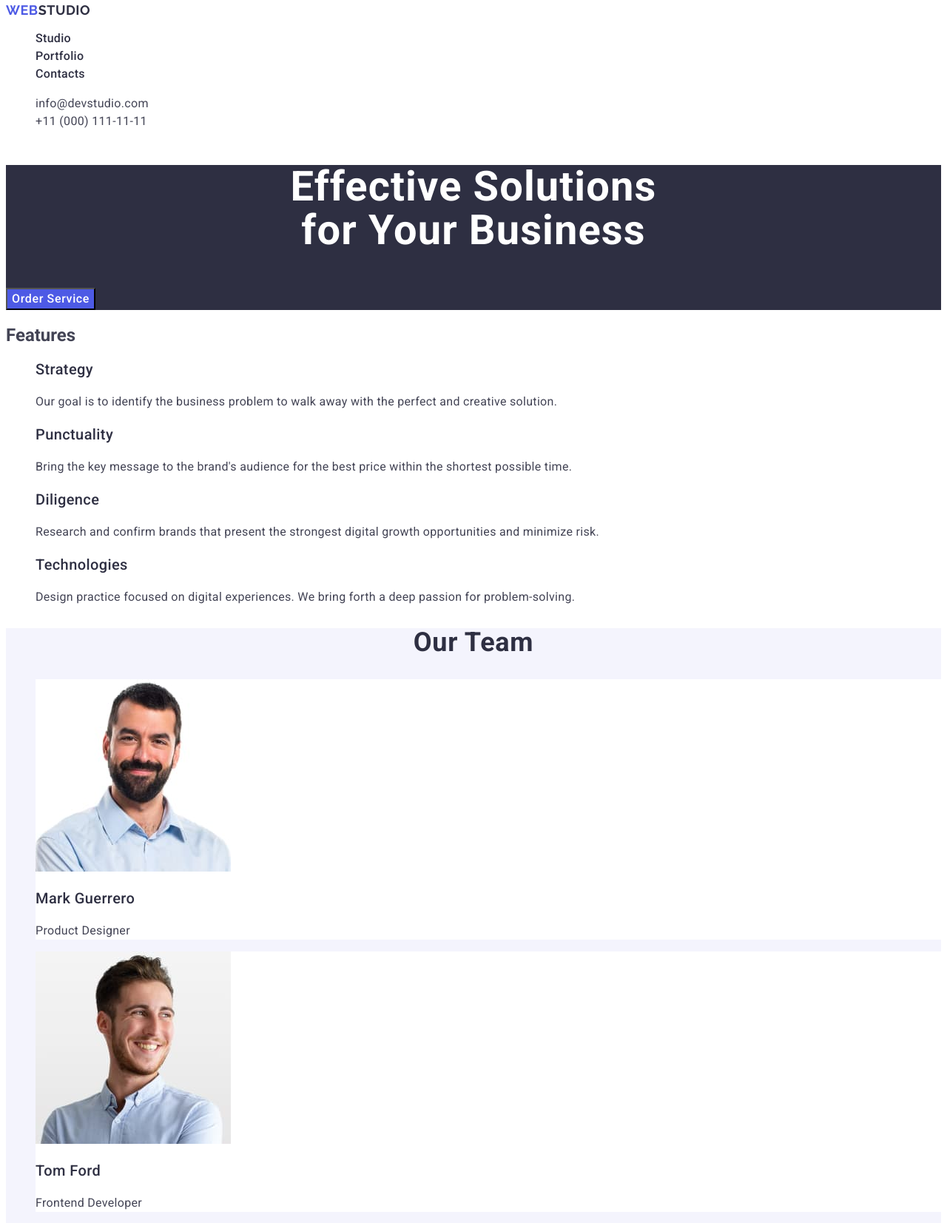
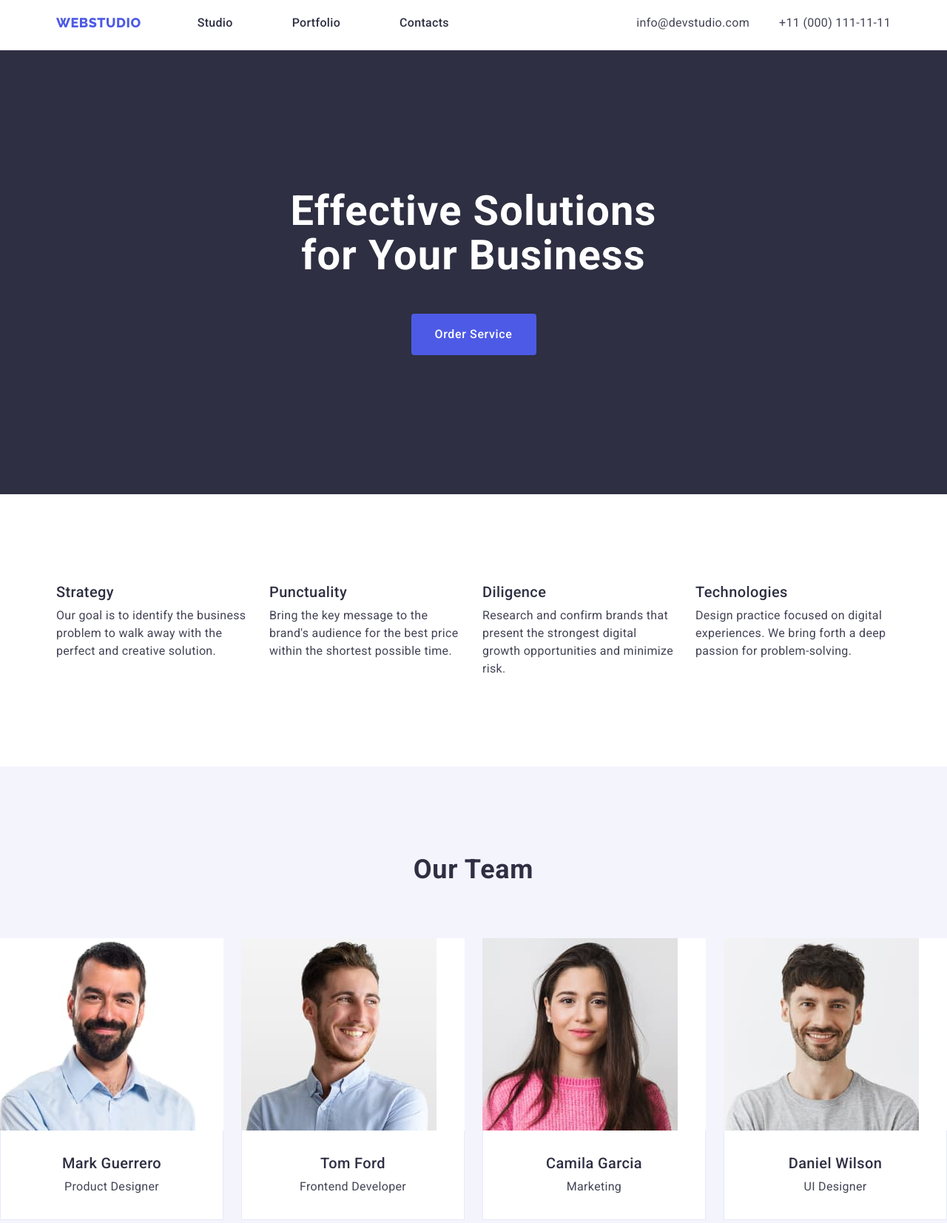
Before and after one commit to Irene0850/goit-markup-hw-03, a plain HTML site: page index.html in a window 1280 px wide. Shown: the part 5-1658 px from the top of the page at 74% size. Drawn offline with nearby package versions, Linux system fonts and the light colour scheme.

Commit message:
add index file

```diff
--- a/css/styles.css
+++ b/css/styles.css
@@ -1,35 +1,92 @@
+.list {
+  list-style: none;
+}
+.link {
+  text-decoration: none;
+}
+.button {
+  cursor: pointer;
+}
 
-.list {
+h1,
+h2,
+h3,
+h4,
+p {
+  margin-top: 0;
+  margin-bottom: 0;
+}
+ul {
+  margin-top: 0;
+  margin-bottom: 0;
+  padding-left: 0;
+}
+
+img {
+  display: block;
+}
+
+.container {
+  width: 1158px;
+  margin-left: auto;
+  margin-right: auto;
+  padding-left: 15px;
+  padding-right: 15px;
+}
+
+.body-content {
   font-family: "Roboto", sans-serif;
+  font-style: normal;
+  font-weight: 400;
+  font-size: 16px;
+  line-height: 1.5;
+  letter-spacing: 0.32px;
   background-color: #ffffff;
   color: #434455;
 }
-a {
-    text-decoration: none;
+
+.menu-header {
+  border-bottom: 1px solid #e7e9fc;
 }
 
-ul {
-    list-style: none;
+.container-header {
+  display: flex;
+}
+
+.header-navigation {
+  display: flex;
+  align-items: center;
 }
 
 .title-logo {
   font-family: "Raleway", sans-serif;
-font-weight: 700;
+  font-style: normal;
+  font-weight: 800;
   font-size: 18px;
   line-height: 1.17;
   letter-spacing: 0.03em;
   color: #4d5ae5;
   text-transform: uppercase;
+  align-items: center;
+  margin-right: 76px;
 }
-    .title-text {
-        font-family: "Raleway", sans-serif;
-        font-weight: 700;
-            font-size: 18px;
-            color: #2e2f42;
+
+.menu-title-studio {
+  display: flex;
+  gap: 40px;
 }
-.menu-title:hover, .menu-title:focus {
+
+.header-menu-item {
+  font-style: normal;
+  font-weight: 500;
+  margin-right: 40px;
+}
+
+.menu-title:hover,
+.menu-title:focus {
   color: #404bbf;
 }
+
 .menu-title {
   font-family: "Roboto", sans-serif;
   font-weight: 500;
@@ -37,35 +94,67 @@ font-weight: 700;
   line-height: 1.5;
   letter-spacing: 0.02em;
   color: #2e2f42;
+  display: block;
+  margin-right: 0;
+  padding-top: 24px;
+  padding-bottom: 24px;
 }
-    .menu {
+
+address {
   font-style: normal;
 }
+
+.menu {
+  display: flex;
+  align-items: center;
+  margin-left: auto;
+}
+
+.link-menu-address {
+  display: flex;
+  gap: 40px;
+}
+
 .link-menu {
-        font-family: "Roboto", sans-serif;
-            font-style: normal;
-            font-weight: 400;
-            font-size: 16px;
-            line-height: 1.5;
-            letter-spacing: 0.02em;
   color: #434455;
 }
-.link-menu:hover, .link-menu:focus {
+
+.link-menu:hover,
+.link-menu:focus {
   color: #404bbf;
 }
 
+.menu-header .container-header {
+  display: flex;
+  justify-content: space-between;
+  align-items: center;
+}
 .name {
   background-color: #2e2f42;
+  padding-top: 188px;
+  padding-bottom: 188px;
 }
+
+.hero-container {
+  display: block;
+  text-align: center;
+}
+
 .name-title {
   font-family: "Roboto", sans-serif;
+  font-style: normal;
   font-weight: 700;
   font-size: 56px;
   line-height: 1.07;
   text-align: center;
   letter-spacing: 0.02em;
-        color: #fff
+  color: #fff;
+  max-width: 496px;
+  margin-left: auto;
+  margin-right: auto;
+  margin-bottom: 48px;
 }
+
 .title-button {
   background-color: #4d5ae5;
   font-family: "Roboto", sans-serif;
@@ -75,13 +164,22 @@ font-weight: 700;
   line-height: 1.5;
   letter-spacing: 0.04em;
   color: #fff;
+  display: block;
+  margin-left: auto;
+  margin-right: auto;
+  border-radius: 4px;
+  width: 169px;
+  height: 56px;
+  border: none;
+}
 
-}
-.title-button:hover, .title-button:focus {
+.title-button:hover,
+.title-button:focus {
   background-color: #404bbf;
-    color: #404BBF;
+  color: #404bbf;
   cursor: pointer;
 }
+
 .text-button {
   font-family: "Roboto", sans-serif;
   font-weight: 500;
@@ -90,14 +188,50 @@ font-weight: 700;
   letter-spacing: 0.04em;
   color: #fff;
 }
+
+.section-features {
+  padding-top: 120px;
+  padding-bottom: 120px;
+}
+
+.features-container {
+  padding-left: 15px;
+  padding-right: 15px;
+}
+
+.section-features-list {
+  display: flex;
+  gap: 24px;
+}
+
+.section-features-item {
+  width: calc((100% - 3 * 24px) / 4);
+}
+
+.visually-hidden {
+  position: absolute;
+  width: 1px;
+  height: 1px;
+  margin: -1px;
+  border: 0;
+  padding: 0;
+  white-space: nowrap;
+  clip-path: inset(100%);
+  clip: rect(0 0 0 0);
+  overflow: hidden;
+}
+
 .text-style {
   font-family: "Roboto", sans-serif;
+  font-style: normal;
   font-weight: 500;
   font-size: 20px;
   line-height: 1.2;
   letter-spacing: 0.02em;
   color: #2e2f42;
+  margin-bottom: 8px;
 }
+
 .text-list {
   font-family: "Roboto", sans-serif;
   font-weight: 400;
@@ -106,9 +240,18 @@ font-weight: 700;
   letter-spacing: 0.02em;
   color: #434455;
 }
+
 .list-developer {
   background-color: #f4f4fd;
+  padding-top: 120px;
+  padding-bottom: 120px;
 }
+
+.developer-container {
+  display: flex;
+  flex-direction: column;
+}
+
 .title-list-developer {
   font-family: "Roboto", sans-serif;
   font-weight: 700;
@@ -118,10 +261,26 @@ font-weight: 700;
   letter-spacing: 0.02em;
   text-transform: capitalize;
   color: #2e2f42;
+  text-align: center;
+  margin-bottom: 72px;
 }
+
+.section-developer-list {
+  display: flex;
+  gap: 24px;
+}
+
 .object {
   background-color: #ffffff;
+  width: calc((100% - 3 * 24px) / 4);
+  border-radius: 0px 0px 4px 4px;
 }
+
+.specialist-position {
+  padding-top: 32px;
+  padding-bottom: 32px;
+}
+
 .name-developer {
   font-family: "Roboto", sans-serif;
   font-weight: 500;
@@ -129,7 +288,10 @@ font-weight: 700;
   line-height: 1.2;
   letter-spacing: 0.02em;
   color: #2e2f42;
+  text-align: center;
+  margin-bottom: 8px;
 }
+
 .developer {
   font-family: "Roboto", sans-serif;
   font-weight: 400;
@@ -137,7 +299,19 @@ font-weight: 700;
   line-height: 1.5;
   letter-spacing: 0.02em;
   color: #434455;
+  text-align: center;
 }
+
+.portfolio {
+  padding-top: 120px;
+  padding-bottom: 120px;
+}
+
+.portfolio-container {
+  display: flex;
+  flex-direction: column;
+}
+
 .text-portfolio {
   background-color: #ffffff;
   font-family: "Roboto", sans-serif;
@@ -148,7 +322,27 @@ font-weight: 700;
   letter-spacing: 0.02em;
   text-transform: capitalize;
   color: #2e2f42;
+  padding-bottom: 72px;
 }
+
+.app-ideas {
+  display: flex;
+  flex-wrap: wrap;
+  justify-content: space-between;
+  column-gap: 24px;
+  row-gap: 48px;
+}
+
+.ideas-item {
+  width: calc((100% - 4 * 24) / 6);
+}
+
+.specialist-position {
+  padding: 32px 16px;
+  border: 1px solid #e7e9fc;
+  border-top: none;
+}
+
 .text-service {
   font-family: "Roboto", sans-serif;
   font-weight: 500;
@@ -156,7 +350,9 @@ font-weight: 700;
   line-height: 1.2;
   letter-spacing: 0.02em;
   color: #2e2f42;
+  margin-bottom: 8px;
 }
+
 .text-list-service {
   font-family: "Roboto", sans-serif;
   font-weight: 400;
@@ -165,9 +361,13 @@ font-weight: 700;
   letter-spacing: 0.02em;
   color: #434455;
 }
+
 .title-footer {
   background-color: #2e2f42;
+  padding-top: 100px;
+  padding-bottom: 100px;
 }
+
 .title-web {
   font-family: "Raleway", sans-serif;
   font-weight: 700;
@@ -177,7 +377,10 @@ font-weight: 700;
   text-transform: uppercase;
   text-decoration: none;
   color: #4d5ae5;
+  display: inline-block;
+  margin-bottom: 16px;
 }
+
 .accent-web {
   font-family: "Raleway", sans-serif;
   font-weight: 700;
@@ -185,6 +388,7 @@ font-weight: 700;
   line-height: 1.16667;
   color: #f4f4fd;
 }
+
 .text-footer {
   font-family: "Roboto", sans-serif;
   font-weight: 400;
@@ -192,4 +396,5 @@ font-weight: 700;
   line-height: 1.5;
   letter-spacing: 0.02em;
   color: #f4f4fd;
+  max-width: 264px;
 }
--- a/index.html
+++ b/index.html
@@ -16,77 +16,92 @@
       href="https://fonts.googleapis.com/css2?family=Raleway:ital,wght@0,100..900;1,100..900&family=Roboto:ital,wght@0,100;0,300;0,400;0,500;0,700;0,900;1,100;1,300;1,400;1,500;1,700;1,900&family=Tangerine:wght@400;700&display=swap"
       rel="stylesheet"
     />
+    <link
+      rel="stylesheet"
+      href="https://cdnjs.cloudflare.com/ajax/libs/modern-normalize/2.0.0/modern-normalize.min.css"
+      integrity="sha512-4xo8blKMVCiXpTaLzQSLSw3KFOVPWhm/TRtuPVc4WG6kUgjH6J03IBuG7JZPkcWMxJ5huwaBpOpnwYElP/m6wg=="
+      crossorigin="anonymous"
+      referrerpolicy="no-referrer"
+    />
     <link rel="stylesheet" href="./css/styles.css" />
   </head>
-  <body class="list">
+
+    <body class="body-content">
       <!--Menu-->
-    <header>
-      <nav>
-        <a class="title-logo" href="./index.html">
+          <header class="menu-header">
+            <div class="container container-header">
+          <nav class="header-navigation">
+          <!--logo-->
+            <a class="title-logo link" href="./index.html">
               Web<span class="title-text">Studio</span></a
             >
-        <ul>
-          <li>
-            <a class="menu-title" href="./index.html">Studio</a>
+            <ul class="menu-title-studio list">
+              <li class="header-menu-item">
+                <a class="menu-title link" href="./index.html">Studio</a>
               </li>
-          <li>
-            <a class="menu-title" href="">Portfolio</a>
+              <li class="header-menu-item">
+                <a class="menu-title link" href="">Portfolio</a>
               </li>
-          <li><a class="menu-title" href="">Contacts</a></li>
+              <li class="header-menu-item">
+                <a class="menu-title link" href="">Contacts</a></li>
             </ul>
           </nav>
-      <address class="menu">
-        <ul>
-          <li>
-            <a class="link-menu" href="mailto:info@devstudio.com"
+          <address class="menu list">
+            <ul class="link-menu-address list">
+              <li class="header-contacts-item">
+                <a class="link-menu link" href="mailto:info@devstudio.com"
                   >info@devstudio.com</a
                 >
               </li>
-          <li>
-            <a class="link-menu" href="tel:+110001111111"
+              <li class="header-contacts-item">
+                <a class="link-menu link" href="tel:+110001111111"
                   >+11 (000) 111-11-11</a
                 >
               </li>
             </ul>
           </address>
+          </div>
         </header>
       <main>
         <!--Effective Solutions for Your Business-->
         <section class="name">
-        <h1 class="name-title">
-          Effective Solutions<br />
+          <div class="container hero-container">
+          <h1 class="name-title" lang="en">
+            Effective Solutions
             for Your Business
           </h1>
           <button class="title-button" type="button">
             <span class="text-button">Order Service</span>
           </button>
+          </div>
         </section>
         <!--Features-->
-      <section>
-        <h2>Features</h2>
-        <ul>
-          <li>
+        <section class="section-features">
+          <div class="container features-container">
+          <h2 class="visually-hidden" lang="en">Features</h2>
+          <ul class="section-features-list list">
+            <li class="section-features-item">
               <h3 class="text-style">Strategy</h3>
               <p class="text-list">
-              Our goal is to identify the business problem to walk away with the
-              perfect and creative solution.
+                Our goal is to identify the business problem to walk away with
+                the perfect and creative solution.
               </p>
             </li>
-          <li>
+            <li class="section-features-item">
               <h3 class="text-style">Punctuality</h3>
               <p class="text-list">
                 Bring the key message to the brand's audience for the best price
                 within the shortest possible time.
               </p>
             </li>
-          <li>
+            <li class="section-features-item">
               <h3 class="text-style">Diligence</h3>
               <p class="text-list">
                 Research and confirm brands that present the strongest digital
                 growth opportunities and minimize risk.
               </p>
             </li>
-          <li>
+            <li class="section-features-item">
               <h3 class="text-style">Technologies</h3>
               <p class="text-list">
                 Design practice focused on digital experiences. We bring forth a
@@ -94,119 +109,152 @@
               </p>
             </li>
           </ul>
+          </div>
         </section>
         <!--Our Team-->
         <section class="list-developer">
-        <h2 class="title-list-developer">Our Team</h2>
-        <ul>
+          <div class="container developer-container"></div>
+          <h2 class="title-list-developer" lang="en">Our Team</h2>
+          <ul class="section-developer-list list">
             <li class="object">
-            <img
+              <img class="section-team-img"
                 src="./images/photo1.jpg"
                 alt="MarkGuerrero"
                 width="264"
                 height="260"
               />
-            <h3 class="name-developer">Mark Guerrero</h3>
-            <p class="developer">Product Designer</p>
+              <div class="specialist-position">
+              <h3 class="name-developer" lang="en">Mark Guerrero</h3>
+              <p class="developer" lang="en">Product Designer</p>
+            </div>
             </li>
             <li class="object">
-            <img
+              <img class="section-team-img"
                 src="./images/photo2.jpg"
                 alt="TomFord"
                 width="264"
                 height="260"
               />
-            <h3 class="name-developer">Tom Ford</h3>
-            <p class="developer">Frontend Developer</p>
+<div class="specialist-position">
+              <h3 class="name-developer" lang="en">Tom Ford</h3>
+              <p class="developer" lang="en">Frontend Developer</p>
+            </div>
             </li>
             <li class="object">
-            <img
+              <img class="section-team-img"
                 src="./images/photo3.jpg"
                 alt="CamilaGarcia"
                 width="264"
                 height="260"
               />
-            <h3 class="name-developer">Camila Garcia</h3>
-            <p class="developer">Marketing</p>
+<div class="specialist-position">
+              <h3 class="name-developer" lang="en">Camila Garcia</h3>
+              <p class="developer" lang="en">Marketing</p>
+              </div>
             </li>
             <li class="object">
-            <img
+              <img class="section-team-img"
                 src="./images/photo4.jpg"
                 alt="DanielWilson"
                 width="264"
                 height="260"
               />
-            <h3 class="name-developer">Daniel Wilson</h3>
-            <p class="developer">UI Designer</p>
+<div class="specialist-position">
+              <h3 class="name-developer" lang="en">Daniel Wilson</h3>
+              <p class="developer" lang="en">UI Designer</p>
+              </div>
             </li>
           </ul>
+          </div>
         </section>
         <!--Our Portfolio-->
-      <section>
-        <h2 class="text-portfolio">Our Portfolio</h2>
-        <ul>
-          <li>
-            <img src="./images/img1.jpg" alt="main" width="360" height="300" />
-            <h3 class="text-service">Banking App</h3>
-            <p class="text-list-service">App</p>
+        <section class="portfolio">
+          <div class="container portfolio-container">
+          <h2 class="text-portfolio" lang="en">Our Portfolio</h2>
+          <ul class="app-ideas list">
+            <li class="ideas-item">
+              <img class="ideas-img"
+                src="./images/img1.jpg"
+                alt="main"
+                width="360"
+                height="300"
+              />
+              <div class="specialist-position">
+              <h3 class="text-service" lang="en">Banking App</h3>
+              <p class="text-list-service" lang="en">App</p>
+              </div>
             </li>
-          <li>
-            <img
+            <li class="ideas-item">
+              <img class="ideas-img"
                 src="./images/img2.jpg"
                 alt="Payment"
                 width="360"
                 height="300"
               />
-            <h3 class="text-service">Cashless Payment</h3>
-            <p class="text-list-service">Marketing</p>
+              <div class="specialist-position">
+              <h3 class="text-service" lang="en">Cashless Payment</h3>
+              <p class="text-list-service" lang="en">Marketing</p>
+              </div>
             </li>
-          <li>
-            <img src="./images/img3.jpg" alt="App" width="360" height="300" />
-            <h3 class="text-service">Meditation App</h3>
-            <p class="text-list-service">App</p>
+            <li class="ideas-item">
+              <img class="ideas-img" src="./images/img3.jpg" alt="App" width="360" height="300" />
+              <div class="specialist-position">
+                <h3 class="text-service" lang="en">Meditation App</h3>
+              <p class="text-list-service" lang="en">App</p>
+              </div>
             </li>
-          <li>
-            <img
+            <li class="ideas-item">
+              <img class="ideas-img"
                 src="./images/img4.jpg"
                 alt="Service"
                 width="360"
                 height="300"
               />
-            <h3 class="text-service">Taxi Service</h3>
-            <p class="text-list-service">Marketing</p>
+                <div class="specialist-position">
+              <h3 class="text-service" lang="en">Taxi Service</h3>
+              <p class="text-list-service" lang="en">Marketing</p>
+                </div>
             </li>
-          <li>
-            <img
+            <li class="ideas-item">
+              <img class="ideas-img"
                 src="./images/img5.jpg"
                 alt="Screen"
                 width="360"
                 height="300"
               />
-            <h3 class="text-service">Screen Illustrations</h3>
-            <p class="text-list-service">Design</p>
+                            <div class="specialist-position">
+              <h3 class="text-service" lang="en">Screen Illustrations</h3>
+              <p class="text-list-service" lang="en">Design</p>
+                            </div>
             </li>
-          <li>
-            <img
+            <li class="ideas-item">
+              <img class="ideas-img"
                 src="./images/img6.jpg"
                 alt="Courses"
                 width="360"
                 height="300"
               />
-            <h3 class="text-service">Online Courses</h3>
-            <p class="text-list-service">Marketing</p>
+              <div class="specialist-position">
+              <h3 class="text-service" lang="en">Online Courses</h3>
+              <p class="text-list-service" lang="en">Marketing</p>
+              </div>
             </li>
           </ul>
+          </div>
         </section>
       </main>
       <footer class="title-footer">
-      <a class="title-web" href="./index.html"
+        <div class="container footer-container">
+        <a class="title-web link" href="./index.html"
           >Web<span class="accent-web">Studio</span></a
         >
-      <p class="text-footer">
+        <p class="text-footer" lang="en">
           Increase the flow of customers and<br />
           sales for your business with digital<br />
           marketing & growth solutions.
         </p>
+        </div>
       </footer>
     </body>
+  </div>
 </html>
```
Lines whose indentation alone changed are shown as unchanged.
